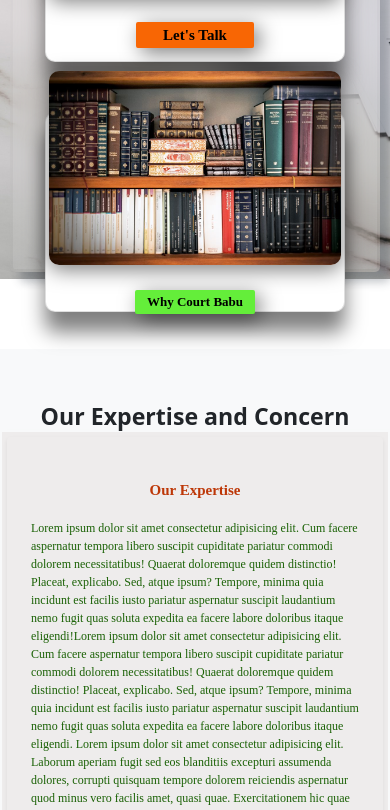
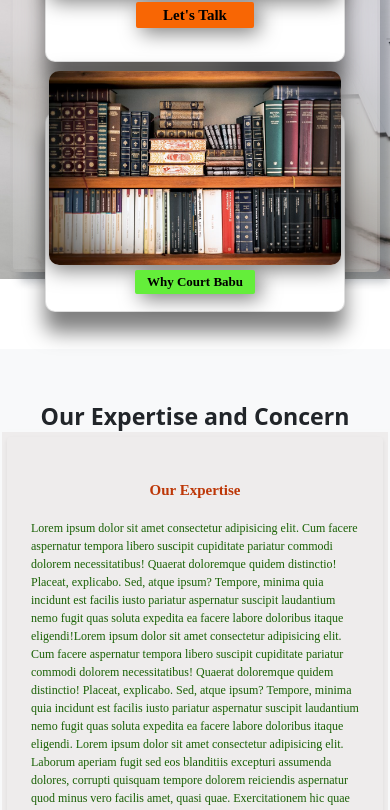
Before and after one commit to nandana2209github/courtbabu.github.io, a plain HTML site: page index.html in a window 390 px wide. Shown: the part 551-1361 px from the top of the page. Drawn offline with Linux system fonts and the light colour scheme.

Commit message:
Add files via upload

```diff
--- a/css/style.css
+++ b/css/style.css
@@ -969,7 +969,7 @@ img{
     .card .imgbox .btn-touch{
         padding:0px 10px;
         font-weight: bold;
-        margin: 25px 0;
+        margin: 5px 0;
         font-size: 13px;
         font-family:" avro";
 
@@ -994,7 +994,7 @@ img{
 
 .card .imgbox .lets-talk{
     padding:0px 25px;
-    margin: 25px 0;
+    margin: 5px 0;
     font-size: 15px;
     font-family:" avro";
 }
@@ -1054,14 +1054,14 @@ img{
 
 }
 /* footer mobile css */
-@media screen and(max-width:770px){
+@media (max-width:770px){
 
 .footer{
     height: 100%;
     width: auto;
-    background: #000;
+    /* background: #000; */
     padding: 0 0 10px 0;
-    color: rgb(5, 3, 43);
+    /* color: rgb(5, 3, 43); */
     font-size: 15px;
 }
 .footer {
```
